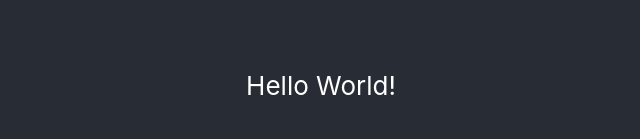
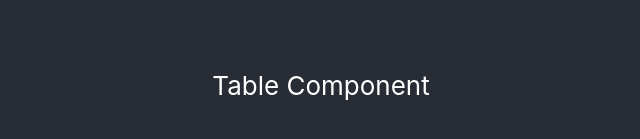
Before and after one commit to AnkushMalik/TableMaker, a React (Create React App) app: page / in a window 1280 px wide. Shown: the part 315-454 px from the top of the page, without its empty margins (319-959 px from the left). Built offline with nearby package versions, Linux system fonts and the light colour scheme; the HTML template or start-up script is replaced by a standard one.

Commit message:
Add tablemaker component

```diff
--- a/src/App.js
+++ b/src/App.js
@@ -1,11 +1,12 @@
 import React from 'react';
 import './App.css';
+import { HomePage } from './pages/home.component'
 
 function App() {
   return (
     <div className="App">
       <header className="App-header">
-        Hello World!
+        <HomePage />
       </header>
     </div>
   );
--- /dev/null
+++ b/src/components/table-maker/table-maker.component.jsx
@@ -0,0 +1,16 @@
+import React from 'react'
+
+class TableMaker extends React.Component {
+    // constructor() {
+    //     super();
+    // }
+    render() {
+        return (
+            <div>
+                Table Component
+            </div>
+        )
+    }
+}
+
+export default TableMaker;
--- /dev/null
+++ b/src/pages/home.component.jsx
@@ -0,0 +1,8 @@
+import React from 'react'
+import TableMaker from '../components/table-maker/table-maker.component'
+
+export const HomePage = () => (
+    <div className="homepage">
+        <TableMaker />
+    </div>
+)
```
